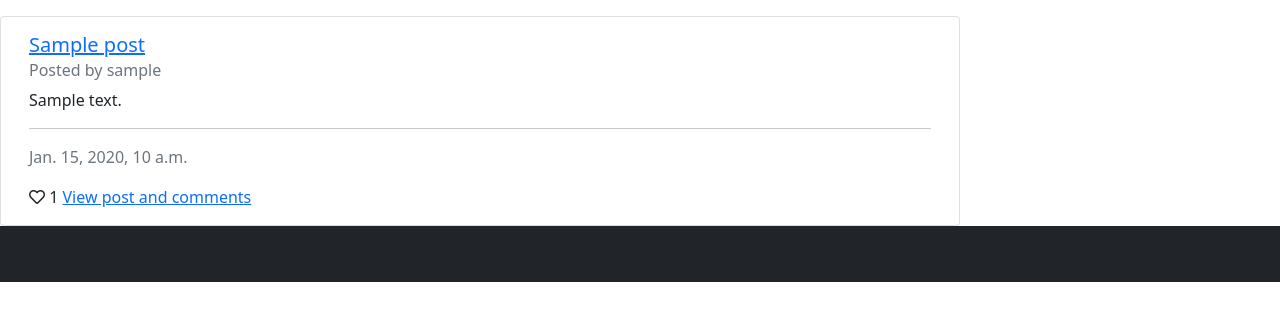
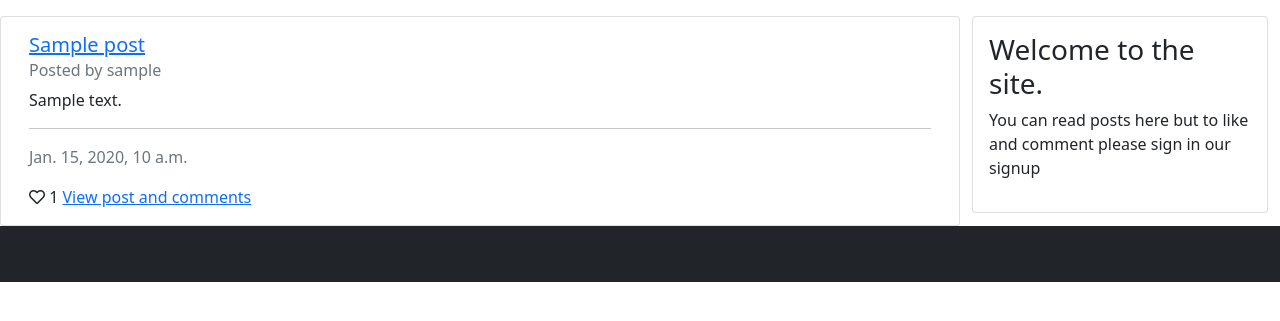
Before and after one commit to Code-Institute-Submissions/sarahjameson-CI-PP4-super_cool_forum_AugResub, a Django app: page / in a window 1280 px wide. Shown: the part 56-377 px from the top of the page. Run offline with Django 3.2, Linux system fonts and the light colour scheme; tables that the repository leaves empty hold one stand-in row (values such as "Sample post").

```diff
--- a/templates/index.html
+++ b/templates/index.html
@@ -1,24 +1,24 @@
 {% extends 'base.html' %}
 
 {% block content %}
+
 
 <div class="container-fluid">
     <div class="row">
         <div class="col-9 mt-3 left">
             <div class="row">
                 {% for post in post_list %}
-            <!-- <div class="col-md-4"> -->
                 <div class="card">
                     <div class="card-body">
                         <a href="{% url 'post_detail' post.slug %}" class="post-link">
-                  <h5 class="card-title"> {{ post.title }}</h5></a>
+                            <h5 class="card-title"> {{ post.title }}</h5>
+                        </a>
                         <h6 class="card-subtitle mb-2 text-muted">Posted by {{ post.author }}</h6>
                         <p class="card-text">{{ post.excerpt }}</p>
                         <hr>
                         <p class="card-text text-muted">{{ post.created_on }}</p>
                         <i class="far fa-heart"></i> {{ post.number_of_likes}}
                         <a href="{% url 'post_detail' post.slug %}" class="card-link">View post and comments</a>
-                <!-- </div> -->
                     </div>
                 </div>
 
@@ -29,7 +29,16 @@
                 {% endif %}
                 {% endfor %}
             </div>
-
+        </div>
+        <div class="col-3 mt-3">
+            <div class="card">
+                <div class="card-body">
+                    {% if not user.is_authenticated %}
+                    <h3>Welcome to the site.</h3>
+                    <p>You can read posts here but to like and comment please sign in our signup</p>
+                    {% endif %}
+                </div>
+            </div>
         </div>
     </div>
     {% if is_paginated %}
```
Lines whose indentation alone changed are shown as unchanged.
